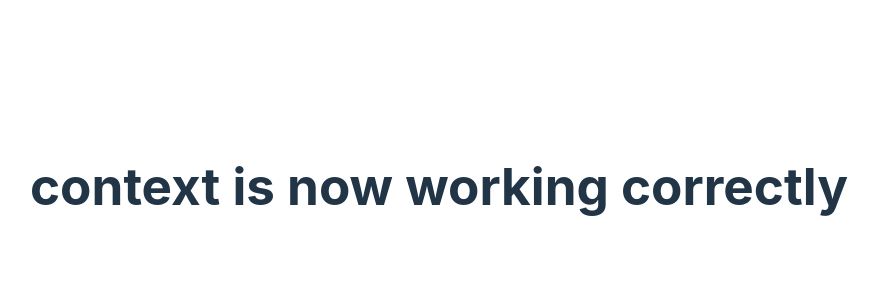
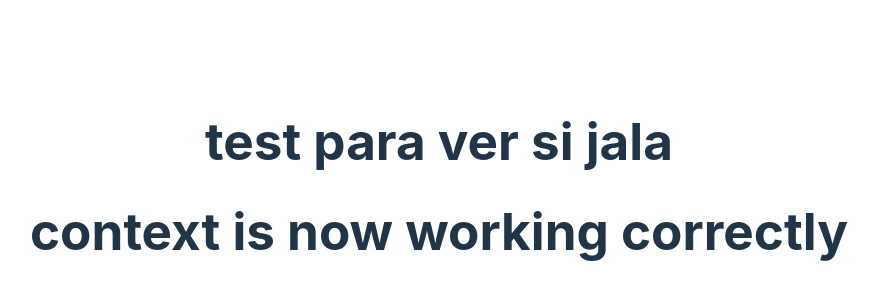
Before and after one commit to EstebGtzMtz/corebiz, a React (Vite) app: page / in a window 1280 px wide. Shown: the part 214-514 px from the top of the page, without its empty margins (201-1079 px from the left). Built offline with nearby package versions, Linux system fonts and the light colour scheme.

Commit message:
add HOC to useContext

```diff
--- a/src/App.tsx
+++ b/src/App.tsx
@@ -1,19 +1,16 @@
 import { useContext, useState } from 'react'
 import './App.css'
 import { ProductsContext } from './context/ProductsContext'
-import ProductsProviders from './context/ProductsProviders'
 
-function App() {
+const App = () => {
 
   const {test} = useContext(ProductsContext)
-  const [newTest, setnewTest] = useState(test)
 
   return (
-    <ProductsProviders>
       <div>
+        <h1>{test}</h1>
         <h1>context is now working correctly</h1>
       </div>
-    </ProductsProviders>
   )
 }
 
--- a/src/context/ProductsProviders.tsx
+++ b/src/context/ProductsProviders.tsx
@@ -4,8 +4,10 @@ import { ProductsContext } from './ProductsContext';
 
 const ProductsProviders = ({children}: IProductsProviderProps) => {
 
+  const [test, setTest] = useState('test para ver si jala')
+
   return (
-    <ProductsContext.Provider value={{}}>
+    <ProductsContext.Provider value={{test}}>
       {children}
     </ProductsContext.Provider>
   )
--- a/src/main.tsx
+++ b/src/main.tsx
@@ -1,10 +1,21 @@
 import React from 'react'
 import ReactDOM from 'react-dom/client'
 import App from './App'
+import ProductsProviders from './context/ProductsProviders';
 import './index.css'
 
-ReactDOM.createRoot(document.getElementById('root') as HTMLElement).render(
+const root = ReactDOM.createRoot(document.getElementById('root') as HTMLElement);
+
+function WithContext(){
+  return(
+    <ProductsProviders>
+      <App />
+    </ProductsProviders>
+  )
+}
+
+root.render(
   <React.StrictMode>
-    <App />
+    <WithContext />
   </React.StrictMode>
 )
```
Also changed, not shown: src/views/MainView/MainView.tsx (added, +12 -0 lines).
